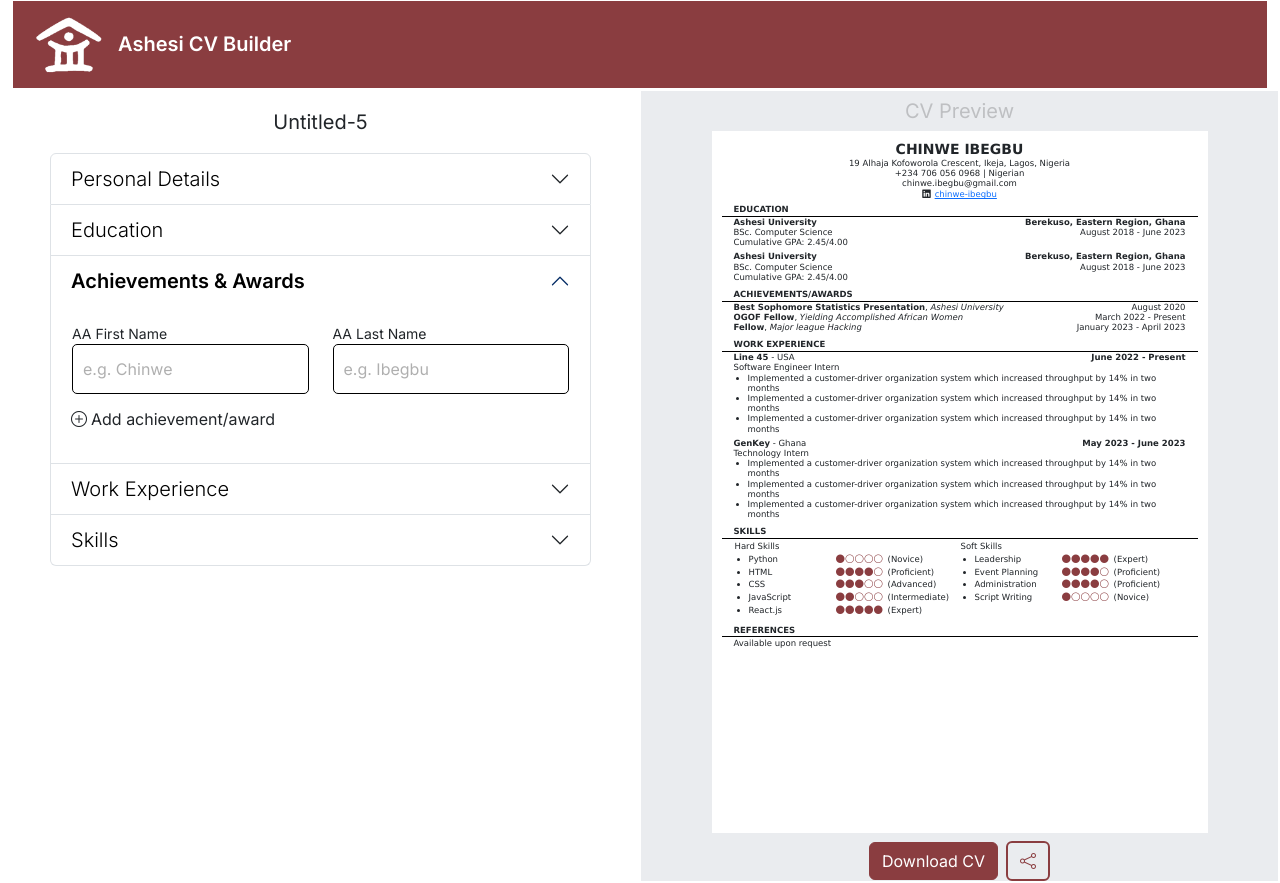
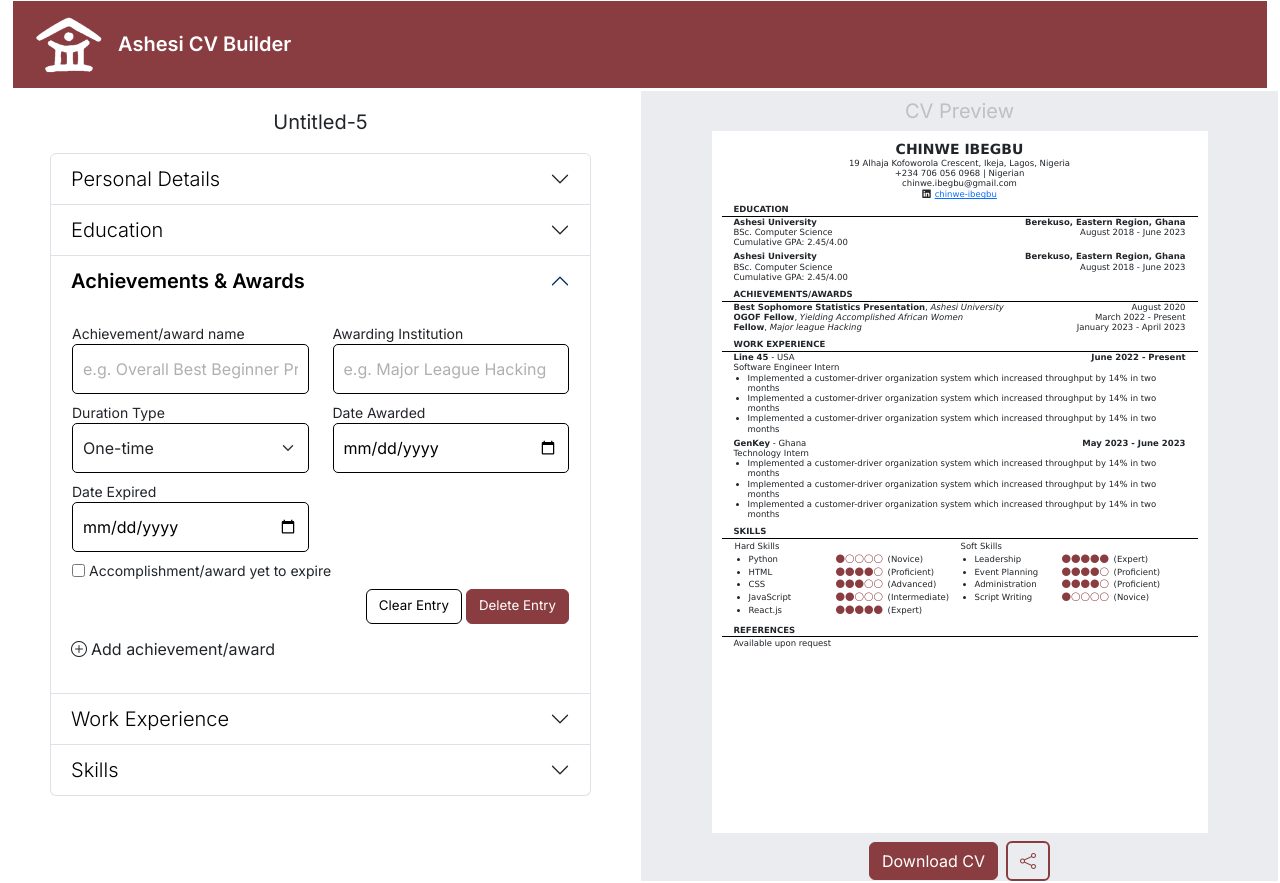
Before and after one commit to chinweibegbu/ashesi-cv-builder, a React (Create React App) app: page / in a window 1280 px wide. Both pictures are taken after a click on the button "Achievements & Awards". Built offline with nearby package versions, Linux system fonts and the light colour scheme.

Commit message:
Completed AchievementAwardEntry UI

```diff
--- a/src/components/CVEditorEntries/AchievementAwardEntry.js
+++ b/src/components/CVEditorEntries/AchievementAwardEntry.js
@@ -1,18 +1,50 @@
-import React from "react";
+import React, { useState } from "react";
 
-function AchievementAwardEntry({ id, sectionTag, handleEntryAddition }) {
+function AchievementAwardEntry({ id, sectionTag, handleEntryDeletion, handleEntryAddition }) {
+    const [ongoing, setOngoing] = useState(false);
+    const handleClick = (event) => {
+        setOngoing(prevState => !prevState);
+    }
+    const [durationType, setDurationType] = useState(false);
+    const handleSelect = (event) => {
+        setDurationType(event.target.value);
+    }
+
     const makeInvisible = (handleEntryAddition) ? "" : " invisible";
 
     return (
         <div id={id}>
             <form className="bordered row">
                 <div className="form-group col-md-6 d-flex flex-column mb-2">
-                    <label htmlFor={sectionTag + "-fname"}>AA First Name</label>
-                    <input type="text" id={sectionTag + "-fname"} placeholder="e.g. Chinwe"></input>
+                    <label htmlFor={sectionTag + "-name"}>Achievement/award name</label>
+                    <input type="text" id={sectionTag + "-name"} placeholder="e.g. Overall Best Beginner Project"></input>
                 </div>
                 <div className="form-group col-md-6 d-flex flex-column">
-                    <label htmlFor={sectionTag + "-lname"}>AA Last Name</label>
-                    <input type="text" id={sectionTag + "-lname"} placeholder="e.g. Ibegbu"></input>
+                    <label htmlFor={sectionTag + "-awader"}>Awarding Institution</label>
+                    <input type="text" id={sectionTag + "-awarder"} placeholder="e.g. Major League Hacking"></input>
+                </div>
+                <div className="form-group col-md-6 d-flex flex-column mb-2">
+                    <label htmlFor={sectionTag + "-duration-type"}>Duration Type</label>
+                    <select className="form-select" id={sectionTag + "-duration-type"} aria-label="One-time" defaultValue="One-time" value={durationType} onChange={handleSelect}>
+                        <option value="One-time">One-time</option>
+                        <option value="Continuous">Continuous</option>
+                    </select>
+                </div>
+                <div className="form-group col-md-6 d-flex flex-column mb-2">
+                    <label htmlFor={sectionTag + "-date-awarded"}>Date Awarded</label>
+                    <input type="date" id={sectionTag + "-date-awarded"}></input>
+                </div>
+                <div className="form-group col-md-6 d-flex flex-column mb-2">
+                    <label htmlFor={sectionTag + "-date-expired"}>Date Expired</label>
+                    <input type="date" id={sectionTag + "-date-expired"} disabled={ongoing || (durationType==="One-time")}></input>
+                </div>
+                <div className="form-group col-12 d-flex mb-2">
+                    <input type="checkbox" id="education-ongoing" name="education-ongoing" value="education-ongoing" checked={ongoing} onClick={handleClick}></input>
+                    <label htmlFor="education-ongoing" className='ms-1'>Accomplishment/award yet to expire</label>
+                </div>
+                <div className="form-group col-12 d-flex justify-content-end align-items-end mb-2">
+                    <button className='button clear-button btn me-1'>Clear Entry</button>
+                    <button className='button delete-button btn' onClick={() => handleEntryDeletion(id)}>Delete Entry</button>
                 </div>
             </form>
             <div className={"add-entry d-flex align-content-center mt-1"+makeInvisible} onClick={handleEntryAddition}>
```
